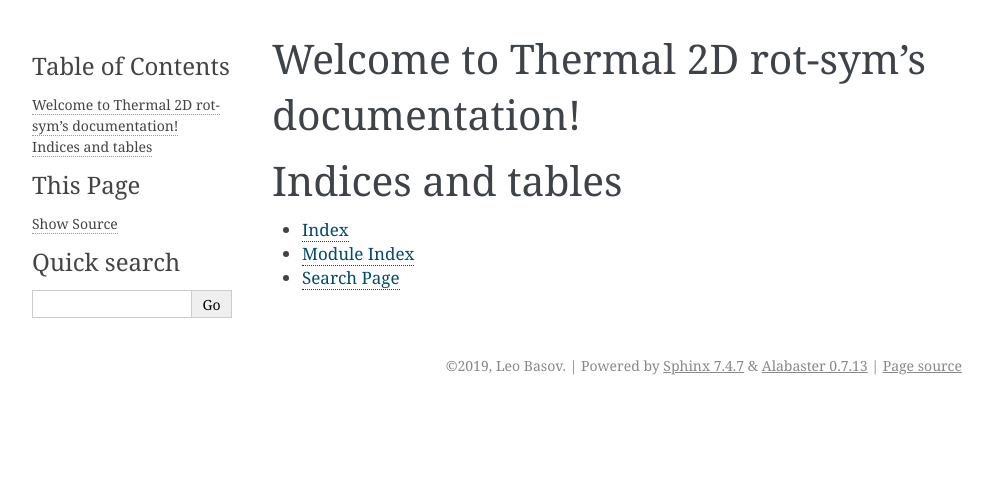
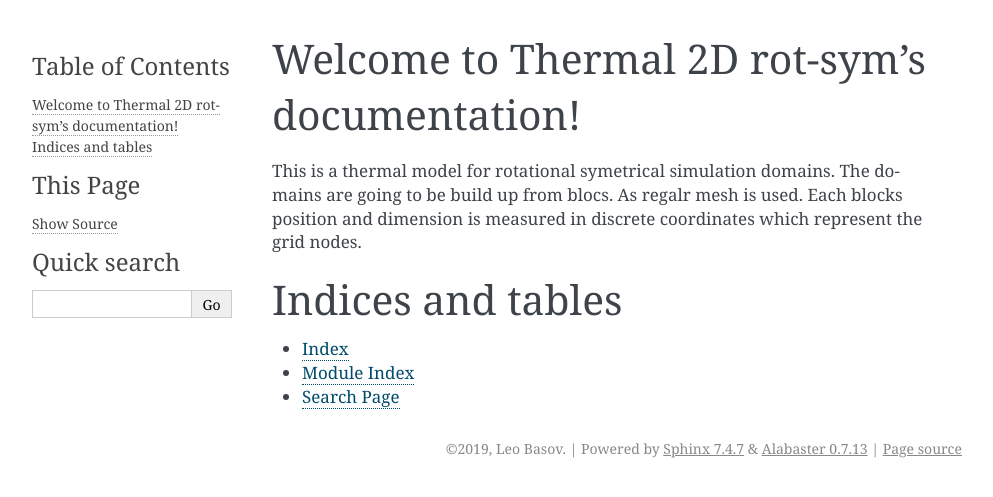
Before and after one commit to LeoBasov/thermal-python, a Sphinx documentation site: the page built from doc/source/index.rst, in a window 1280 px wide. Shown: the top 497 px of the page, without its empty margins (148-1141 px from the left). Built offline with Sphinx 7.4.7, drawn with Linux system fonts in a browser that asks for light colours.

Commit message:
Extended doc.

```diff
--- a/doc/source/index.rst
+++ b/doc/source/index.rst
@@ -5,6 +5,10 @@
 
 Welcome to Thermal 2D rot-sym's documentation!
 ==============================================
+This is a thermal model for rotational symetrical simulation domains.
+The domains are going to be build up from blocs.
+As regalr mesh is used.
+Each blocks position and dimension is measured in discrete coordinates which represent the grid nodes.
 
 .. toctree::
    :maxdepth: 2
```
